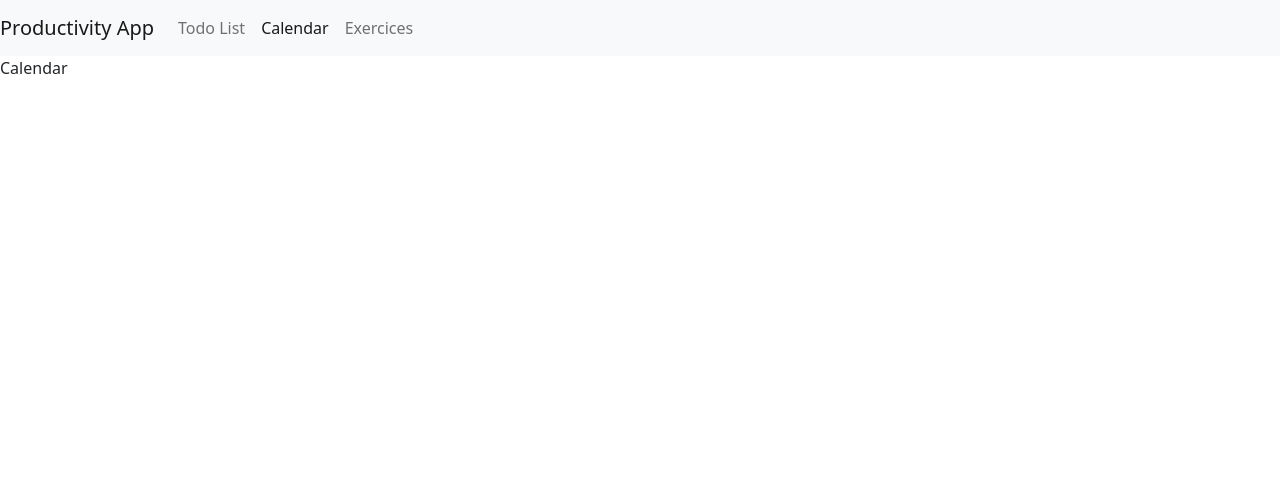
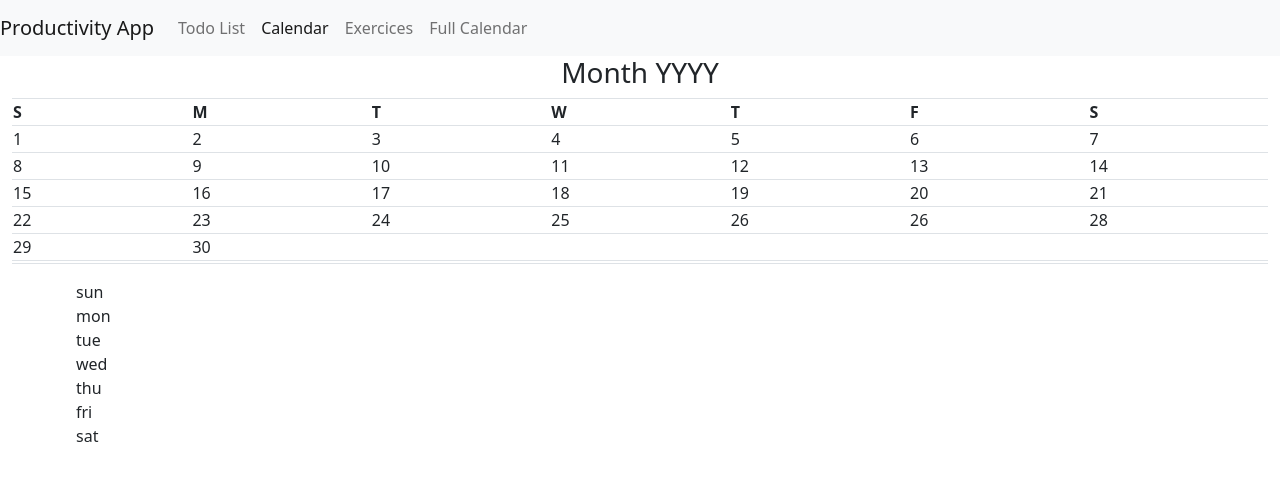
Before and after one commit to daveheseltine/productivity-app, a React (Create React App) app: page /Calendar in a window 1280 px wide. Shown: the top 480 px of the page. Built offline with nearby package versions, Linux system fonts and the light colour scheme.

Commit message:
added calendar component

```diff
--- a/public/index.html
+++ b/public/index.html
@@ -24,7 +24,7 @@
       work correctly both with client-side routing and a non-root public URL.
       Learn how to configure a non-root public URL by running `npm run build`.
     -->
-    <title>React App</title>
+    <title>Productivity App</title>
   </head>
   <body>
     <noscript>You need to enable JavaScript to run this app.</noscript>
--- a/src/App.js
+++ b/src/App.js
@@ -4,6 +4,8 @@ import Exercices from './pages/exercises/exercises'
 import Home from './pages/home/home'
 import Todolist from './pages/todoList/todoList'
 import Header from './components/header/header'
+import FullCalendar from './pages/xcal/fullCalendar'
+
 
 function App() {
   return (
@@ -11,9 +13,10 @@ function App() {
       <Header />
       <Routes>
       <Route path='/Home' element={<Home/>} />
-        <Route path='/Todo-list' element={<Todolist/>} />
+        <Route path='/TodoList' element={<Todolist/>} />
         <Route path='/Calendar' element={<Calendar/>} />
         <Route path='/Exercises' element={<Exercices/>} />
+        <Route path='/xcal' element={<FullCalendar/>} />
       </Routes>
     </Router>
   );
--- a/src/components/header/header.js
+++ b/src/components/header/header.js
@@ -12,7 +12,7 @@ function Header(){
 
         <li className="nav-item">
             <NavLink
-            to='/Todo-list'
+            to='/TodoList'
             end
             className={({ isActive }) =>
                 isActive ? 'nav-link active' : 'nav-link'
@@ -36,6 +36,16 @@ function Header(){
                 isActive ? 'nav-link active' : 'nav-link'
               }>Exercices</NavLink>
         </li>
+
+        <li className="nav-item">
+            <NavLink
+            to='/xcal'
+            end
+            className={({ isActive }) =>
+                isActive ? 'nav-link active' : 'nav-link'
+              }>Full Calendar</NavLink>
+        </li>
+
         </ul>
     </div>
     </nav>
--- a/src/pages/calendar/calendar.js
+++ b/src/pages/calendar/calendar.js
@@ -1,5 +1,90 @@
 function Calendar(){
-    return <div>Calendar</div>
+
+   const weekdays = ['sun', 'mon', 'tue', 'wed', 'thu', 'fri', 'sat'];
+
+   return (
+    <div className="container-fluid">
+    <div className="month-year text-center">
+       <h3>Month YYYY</h3>
+    </div>
+    <table className="table table-bordered">
+
+       <tr>
+          <th>S</th>
+          <th>M</th>
+          <th>T</th>
+          <th>W</th>
+          <th>T</th>
+          <th>F</th>
+          <th>S</th>
+       </tr>
+       <tr>
+          <td>1
+          {/* <textarea className="" id="" cols="10" rows=""></textarea> */}
+          </td>
+          <td>2</td>
+          <td>3</td>
+          <td>4</td>
+          <td>5</td>
+          <td>6</td>
+          <td>7</td>
+       </tr>
+       <tr>
+          <td>8</td>
+          <td>9</td>
+          <td>10</td>
+          <td>11</td>
+          <td>12</td>
+          <td>13</td>
+          <td>14</td>
+       </tr>
+       <tr>
+          <td>15</td>
+          <td>16</td>
+          <td>17</td>
+          <td>18</td>
+          <td>19</td>
+          <td>20</td>
+          <td>21</td>
+       </tr>
+       <tr>
+          <td>22</td>
+          <td>23</td>
+          <td>24</td>
+          <td>25</td>
+          <td>26</td>
+          <td>26</td>
+          <td>28</td>
+       </tr>
+       <tr>
+          <td>29</td>
+          <td>30</td>
+          <td></td>
+          <td></td>
+          <td></td>
+          <td></td>
+          <td></td>
+       </tr>
+       <tr>
+          <td></td>
+          <td></td>
+          <td></td>
+          <td></td>
+          <td></td>
+          <td></td>
+          <td></td>
+       </tr>
+    </table>
+
+    <ul className="weekdays">
+      {weekdays.map(day => (
+        <ul className="weekday" key={day}>
+          {day}
+        </ul>
+      ))}
+    </ul>
+ </div>
+    )
 }
 
 export default Calendar;
--- /dev/null
+++ b/src/pages/xcal/fullCalendar.js
@@ -0,0 +1,28 @@
+// with permission from https://github.com/fullcalendar/fullcalendar
+
+import React from 'react';
+import { Calendar } from '@fullcalendar/core'
+import FullCalendar from '@fullcalendar/react'; // must go before plugins
+import dayGridPlugin from '@fullcalendar/daygrid'; // a plugin!
+
+export default function fullCalendar()
+ {
+
+  // const calendar = new Calendar( {
+  //   plugins: [dayGridPlugin],
+  //   initialView: 'dayGridWeek',
+  //   headerToolbar: {
+  //     left: 'prev,next',
+  //     center: 'title',
+  //     right: 'dayGridWeek,dayGridDay' // user can switch between the two
+  //   }
+  // })
+
+    return (
+      <FullCalendar
+        plugins={[ dayGridPlugin ]}
+        initialView="dayGridMonth"
+      />
+    )
+
+  };
```
